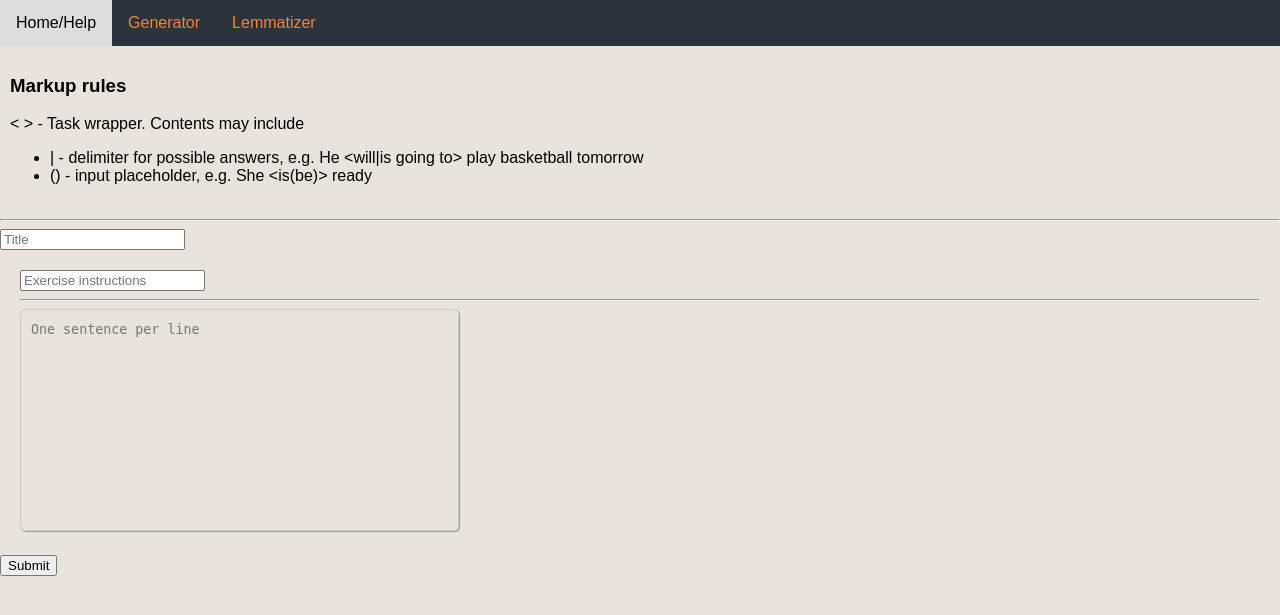
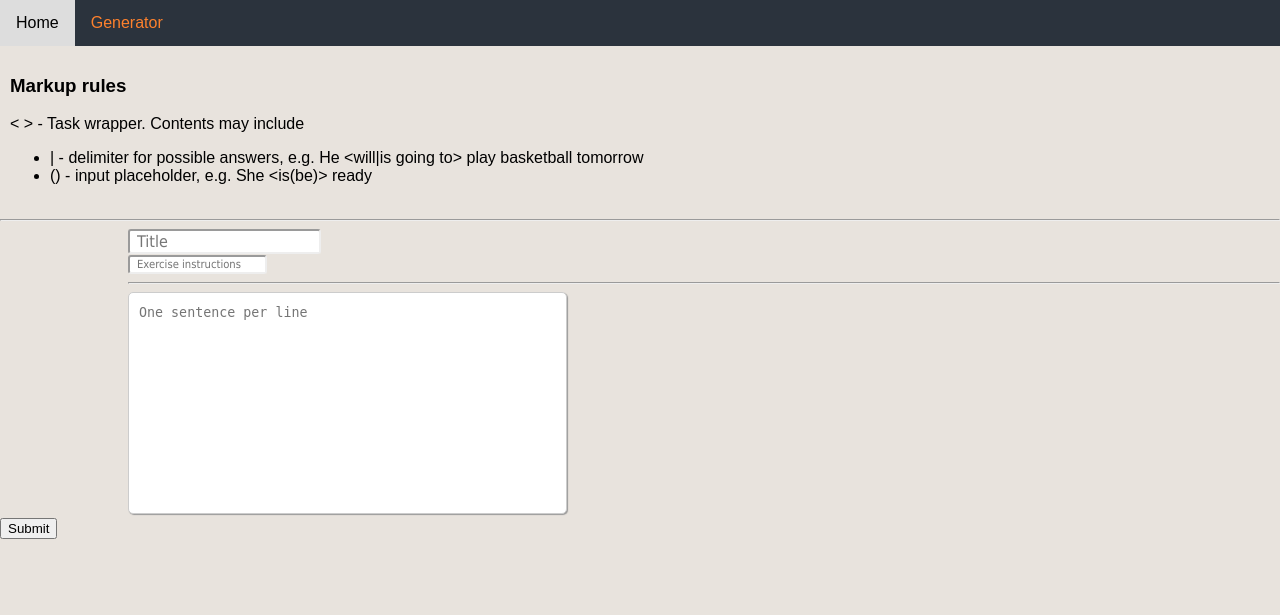
Before and after one commit to mtalimanchuk/e-xercise, a Flask app: page /exercise_generator in a window 1280 px wide. Shown: the top 615 px of the page. Run offline with Flask 2, Linux system fonts and the light colour scheme.

Commit message:
remove unused templates

```diff
--- a/app/static/css/generator.css
+++ b/app/static/css/generator.css
@@ -50,8 +50,26 @@ body {
   color: #49a762;
 }
 
+.exercise-title {
+  padding-left: 10%;
+}
+
+.exercise-title input[type=text] {
+  border: 2px inset;
+  border-radius: 3px;
+  font: 1rem Tahoma, Geneva, sans-serif;
+  padding-left: 7px;
+}
+
 .exercise-input {
-  padding: 20px
+  padding-left: 10%;
+}
+
+.exercise-input input[type=text]{
+  border: 2px inset;
+  border-radius: 3px;
+  font: 0.7rem Tahoma, Geneva, sans-serif;
+  padding-left: 7px;
 }
 
 .exercise-input textarea {
@@ -60,7 +78,7 @@ body {
   border-radius: 5px;
   border: 1px solid #ccc;
   box-sizing: content-box;
-  background-color: transparent;
+  background-color: white;
   padding: 10px;
   line-height: 1.5;
   resize: none;
--- a/app/templates/_teacher_base.html.j2
+++ b/app/templates/_teacher_base.html.j2
@@ -10,9 +10,8 @@
 <body>
 
 <div class="topnav">
-  <a href="{{ url_for('index') }}">Home/Help</a>
+  <a href="{{ url_for('index') }}">Home</a>
   <a href="{{ url_for('exercise_generator') }}">Generator</a>
-  <a href="{{ url_for('text_lemmatizer') }}">Lemmatizer</a>
 </div>
 
 {{ self }}
```
Also changed, not shown: app/static/css/lemmatizer.css (deleted, +0 -23 lines), app/templates/lemmatizer.html.j2 (deleted, +0 -25 lines), app/templates/tatoeba_generator.html.j2 (deleted, +0 -33 lines), 1 other file.
